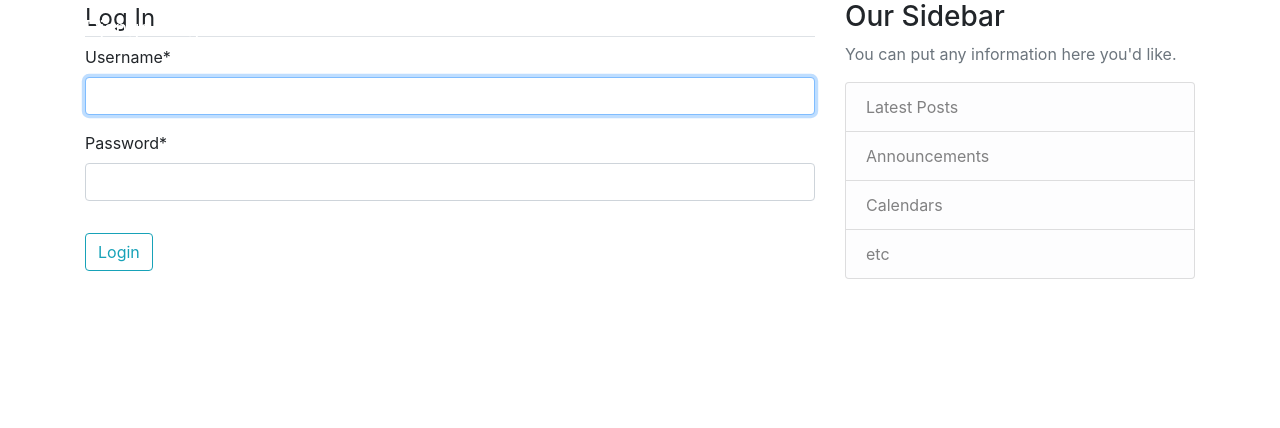
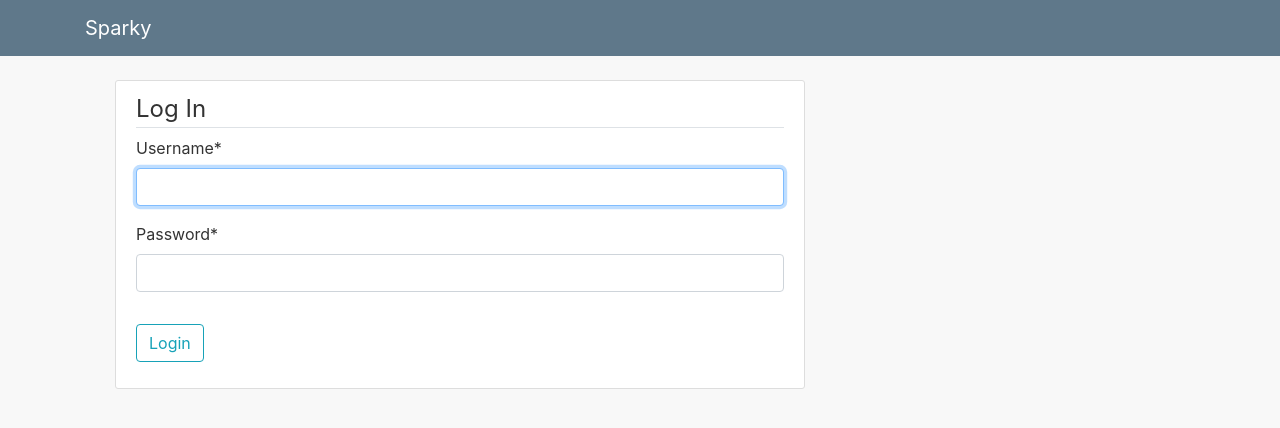
Before and after one commit to D4NGRB0X/Sparky, a Django app: page / in a window 1280 px wide. Shown: the top 428 px of the page. Run offline with Django 3.2, Linux system fonts and the light colour scheme; some libraries are stand-ins or nearby versions.

Commit message:
templates working css is not

```diff
--- a/iso_sparky_crm/settings.py
+++ b/iso_sparky_crm/settings.py
@@ -59,7 +59,7 @@ ROOT_URLCONF = 'iso_sparky_crm.urls'
 TEMPLATES = [
     {
         'BACKEND': 'django.template.backends.django.DjangoTemplates',
-        'DIRS': ['.'],
+        'DIRS': [os.path.join(BASE_DIR, 'static/templates')],
         'APP_DIRS': True,
         'OPTIONS': {
             'context_processors': [
--- a/dataentry/static/dataentry/templates/dataentry/base.html
+++ b/static/templates/dataentry/base.html
@@ -8,9 +8,9 @@
     <meta name="viewport" content="width=device-width, initial-scale=1, shrink-to-fit=no">
 
     <!-- Bootstrap CSS -->
-    <link rel="stylesheet" href="https://stackpath.bootstrapcdn.com/bootstrap/4.3.1/css/bootstrap.min.css" integrity="sha384-ggOyR0iXCbMQv3Xipma34MD+dH/1fQ784/j6cY/iJTQUOhcWr7x9JvoRxT2MZw1T" crossorigin="anonymous">
+    <link rel="stylesheet" href="https://maxcdn.bootstrapcdn.com/bootstrap/4.0.0/css/bootstrap.min.css" integrity="sha384-Gn5384xqQ1aoWXA+058RXPxPg6fy4IWvTNh0E263XmFcJlSAwiGgFAW/dAiS6JXm" crossorigin="anonymous">
 
-    <link rel="stylesheet" type="text/css" href="{% static 'dataentry/main.css' %}">
+    <link rel="stylesheet" type="text/css" href="{% static 'templates/main.css' %}">
 
     {% if title %}
         <title>SparkyCRM - {{ title }}</title>
--- a/users/static/templates/users/base.html
+++ b/static/templates/users/base.html
@@ -10,7 +10,7 @@
     <!-- Bootstrap CSS -->
     <link rel="stylesheet" href="https://maxcdn.bootstrapcdn.com/bootstrap/4.0.0/css/bootstrap.min.css" integrity="sha384-Gn5384xqQ1aoWXA+058RXPxPg6fy4IWvTNh0E263XmFcJlSAwiGgFAW/dAiS6JXm" crossorigin="anonymous">
 
-    <link rel="stylesheet" type="text/css" href="{% static 'users/main.css' %}">
+    <link rel="stylesheet" type="text/css" href="{% static 'templates/users/main.css' %}">
 
     {% if title %}
         <title>SparkyCRM - {{ title }}</title>
@@ -22,30 +22,51 @@
     <header class="site-header">
       <nav class="navbar navbar-expand-md navbar-dark bg-steel fixed-top">
         <div class="container">
-          <a class="navbar-brand mr-4" href="#">Django Blog</a>
+          {% if user.is_authenticated %}
+            <a class="navbar-brand mr-4" href="/owner">Sparky</a>
+          {% else %}
+            <a class="navbar-brand mr-4" href="{% url 'login' %}">Sparky</a>
+          {% endif %}
           <button class="navbar-toggler" type="button" data-toggle="collapse" data-target="#navbarToggle" aria-controls="navbarToggle" aria-expanded="false" aria-label="Toggle navigation">
           <span class="navbar-toggler-icon"></span>
           </button>
           <div class="collapse navbar-collapse" id="navbarToggle">
             <div class="navbar-nav mr-auto">
-              <a class="nav-item nav-link" href="#">Home</a>
-              <a class="nav-item nav-link" href="#">About</a>
+            {% if user.is_authenticated and perms.user.is_admin %}
+              <a class="nav-item nav-link" href="/backend">Admin</a>
+              <a class="nav-item nav-link" href="/owner">Owners</a>
+              <a class="nav-item nav-link" href="/newowner">New Owner</a>
+              <a class="nav-item nav-link" href="/prospects">Prospects</a>
+              <a class="nav-item nav-link" href="/newprospect">New Prospect</a>
+            {% elif user.is_authenticated and perms.users.is_appstaff %}
+              <a class="nav-item nav-link" href="/owner"}>Owners</a>
+              <a class="nav-item nav-link" href="#">Support</a>
+            {% elif user.is_authenticated %}
+              <a class="nav-item nav-link" href="/owner"}>Owners</a>
+            {% else %}
+
+            {% endif %}
             </div>
             <!-- Navbar Right Side -->
             <div class="navbar-nav">
-              <a class="nav-item nav-link" href="#">Login</a>
-              <a class="nav-item nav-link" href="#">Register</a>
+              <div class="navbar-nav">
+                {% if user.is_authenticated %}
+                  <a class="nav-item nav-link" href="{% url 'logout' %}">Logout</a>
+                {% else %}
+                  <!--<a class="nav-item nav-link" href="{% url 'login' %}">Login</a>-->
+                {% endif %}
+              </div>
             </div>
           </div>
         </div>
       </nav>
     </header>
     <main role="main" class="container">
-      <div class="row">
+      <div class="col">
         <div class="col-md-8">
           {% block content %}{% endblock %}
         </div>
-        <div class="col-md-4">
+        <!--<div class="d-flex flex-col">
           <div class="content-section">
             <h3>Our Sidebar</h3>
             <p class='text-muted'>You can put any information here you'd like.
@@ -57,7 +78,7 @@
               </ul>
             </p>
           </div>
-        </div>
+        </div>-->
       </div>
     </main>
 
```
Also changed, not shown: db.sqlite3, static/templates/dataentry/main.css (renamed from dataentry/static/dataentry/main.css), static/templates/dataentry/new_owner_form.html (renamed from dataentry/static/dataentry/templates/dataentry/new_owner_form.html), static/templates/dataentry/new_prospect_form.html (renamed from dataentry/static/dataentry/templates/dataentry/new_prospect_form.html), static/templates/dataentry/owner_info.html (renamed from dataentry/static/dataentry/templates/dataentry/owner_info.html), static/templates/dataentry/owner_info_restricted.html (renamed from dataentry/static/dataentry/templates/dataentry/owner_info_restricted.html), static/templates/dataentry/owner_list.html (renamed from dataentry/static/dataentry/templates/dataentry/owner_list.html), static/templates/dataentry/owner_update_form.html (renamed from dataentry/static/dataentry/templates/dataentry/owner_update_form.html), static/templates/dataentry/prospect_info.html (renamed from dataentry/static/dataentry/templates/dataentry/prospect_info.html), static/templates/dataentry/prospect_list.html (renamed from dataentry/static/dataentry/templates/dataentry/prospect_list.html), static/templates/dataentry/prospect_update_form.html (renamed from dataentry/static/dataentry/templates/dataentry/prospect_update_form.html), static/templates/users/login.html (renamed from users/static/templates/users/login.html), static/templates/users/logout.html (renamed from users/static/templates/users/logout.html), static/templates/users/main.css (renamed from users/static/main.css).
